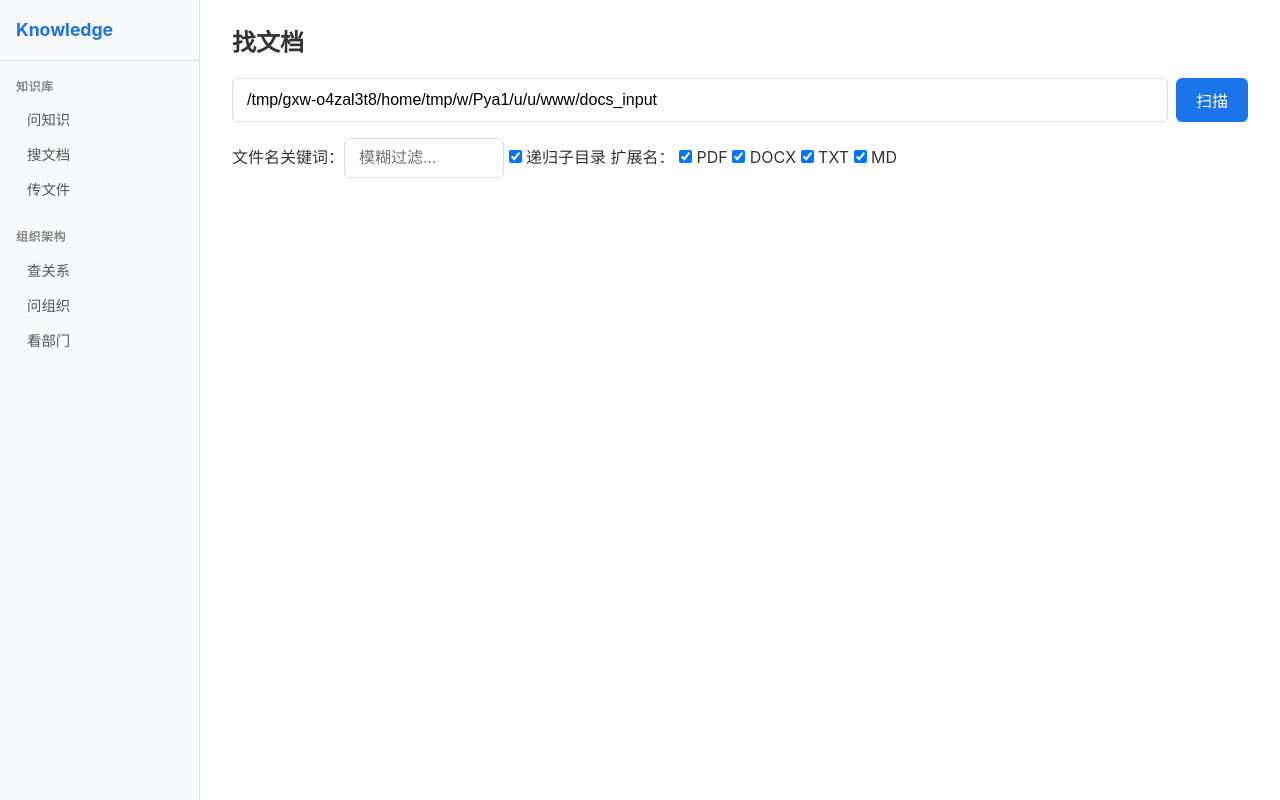
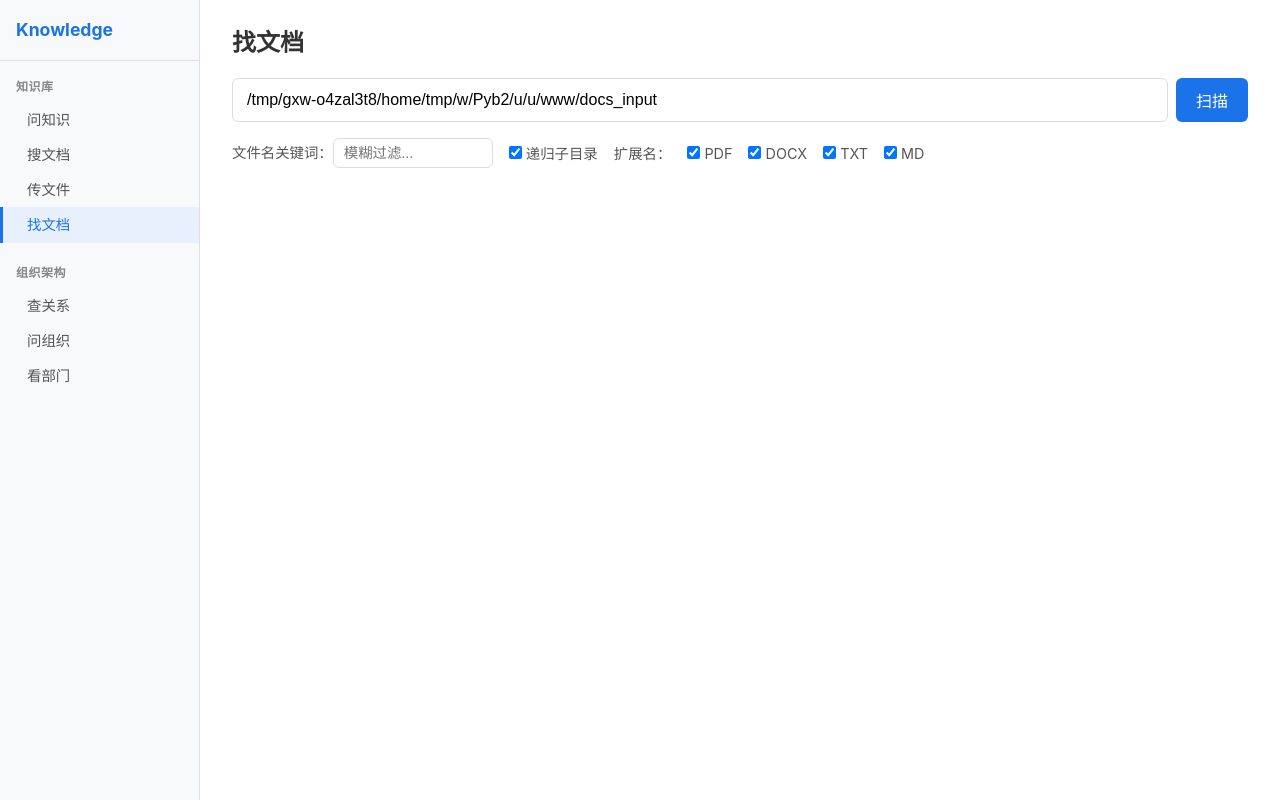
Before and after one commit to suiyuebuzai/knowledge-repo, a FastAPI app: page /find in a window 1280 px wide. Run offline with FastAPI, Linux system fonts and the light colour scheme; parts of the project's set-up code (start-up, migrations or seed data) failed here and were passed over.

Commit message:
feat: add 找文档 to sidebar nav and find-page styles

```diff
--- a/static/style.css
+++ b/static/style.css
@@ -255,3 +255,48 @@ th { background: #f5f5f5; font-weight: 600; }
     font-size: 0.85rem;
     line-height: 1.6;
 }
+
+/* ── 找文档页面 ── */
+.find-controls { margin-bottom: 8px; }
+
+.find-filters {
+    display: flex;
+    align-items: center;
+    gap: 16px;
+    flex-wrap: wrap;
+    font-size: 0.9rem;
+    color: #555;
+    margin-top: 8px;
+}
+
+.find-filters input[type="text"] { padding: 6px 10px; font-size: 0.9rem; flex: none; }
+
+.filter-label { font-weight: 500; }
+
+.find-toolbar {
+    display: flex;
+    align-items: center;
+    gap: 8px;
+    margin-top: 16px;
+    margin-bottom: 8px;
+    flex-wrap: wrap;
+}
+
+.find-toolbar button { padding: 6px 14px; font-size: 0.9rem; }
+
+.progress-list {
+    list-style: none;
+    padding: 8px 12px;
+    background: #f8f9fa;
+    border: 1px solid #e0e0e0;
+    border-radius: 6px;
+    max-height: 300px;
+    overflow-y: auto;
+    font-size: 0.9rem;
+}
+
+.progress-list li { padding: 3px 0; }
+.prog-done { color: #1e8e3e; }
+.prog-error { color: #c5221f; }
+
+.progress-summary { margin-top: 8px; font-weight: 500; color: #333; }
--- a/templates/base.html
+++ b/templates/base.html
@@ -15,6 +15,7 @@
                 <a href="/" {% if active == "ask" %}class="active"{% endif %}>问知识</a>
                 <a href="/search" {% if active == "search" %}class="active"{% endif %}>搜文档</a>
                 <a href="/upload" {% if active == "upload" %}class="active"{% endif %}>传文件</a>
+                <a href="/find" {% if active == "find" %}class="active"{% endif %}>找文档</a>
             </div>
             <div class="menu-section">
                 <div class="menu-heading">组织架构</div>
```
